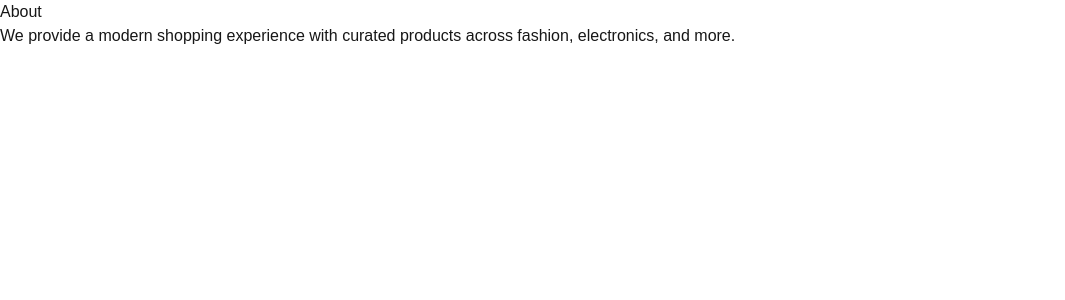
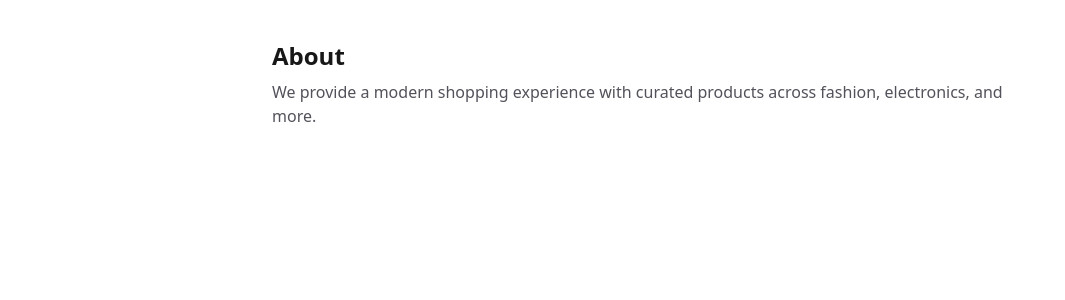
Before and after one commit to aitsam-cmyk/ecommerce-frontend, a Next.js app: page /about in a window 1280 px wide. Shown: the top 300 px of the page, without its empty margins (0-1065 px from the left). Built offline with nearby package versions, Linux system fonts and the light colour scheme.

Commit message:
fix(tsconfig): restrict include to src; add Tailwind content config

```diff
--- /dev/null
+++ b/tailwind.config.mjs
@@ -0,0 +1,9 @@
+export default {
+  content: [
+    "./src/**/*.{js,ts,jsx,tsx,mdx}"
+  ],
+  theme: {
+    extend: {},
+  },
+  plugins: [],
+}
```
Also changed, not shown: tsconfig.json (+1 -8 lines).
